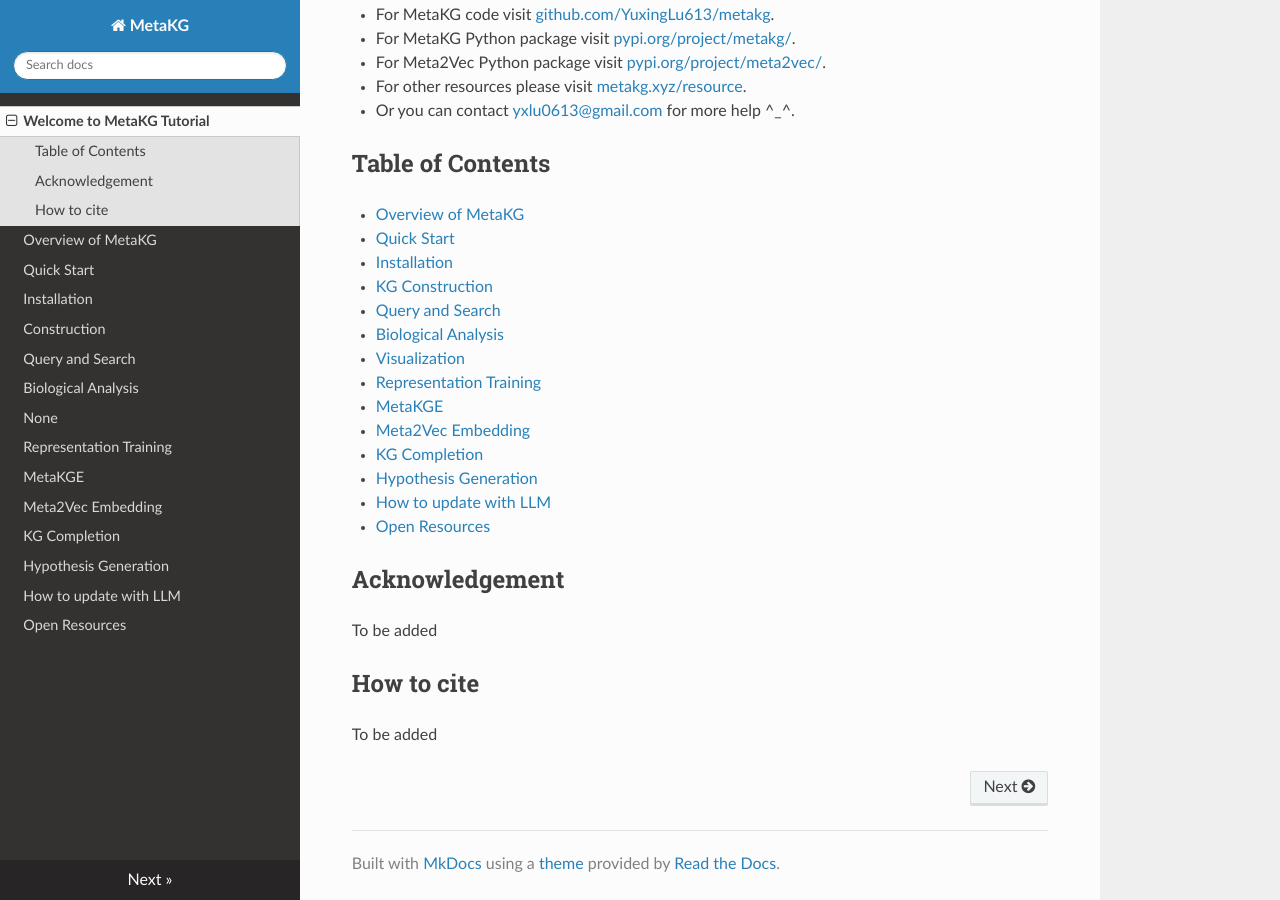
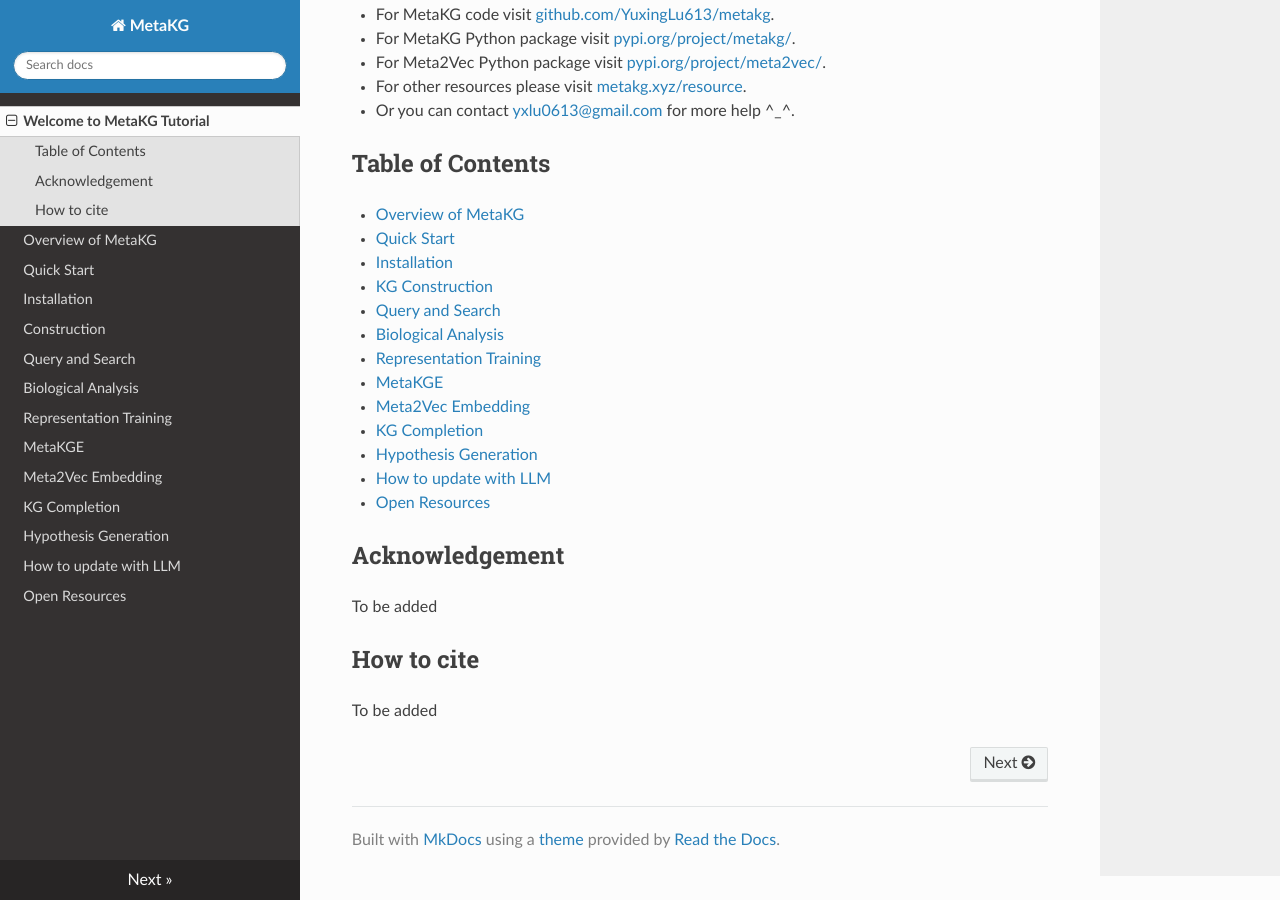
Before and after one commit to YuxingLu613/MetaKG-Tutorial, an MkDocs documentation site: the page built from docs/index.md, in a window 1280 px wide and 900 px high, scrolled down 1285 px. Built offline with MkDocs 1.6.1, drawn with Linux system fonts in a browser that asks for light colours; nearby versions of some CDN libraries.

Commit message:
update 2.17

```diff
--- a/docs/index.md
+++ b/docs/index.md
@@ -38,7 +38,6 @@
 * [KG Construction](./KG Construction.md)
 * [Query and Search](./Query and Search.md)
 * [Biological Analysis](./Biological Analysis.md)
-* [Visualization](./Visualization.md)
 * [Representation Training](./Representation Training.md)
 * [MetaKGE](./MetaKGE.md)
 * [Meta2Vec Embedding](./Meta2Vec Embedding.md)
--- a/mkdocs.yml
+++ b/mkdocs.yml
@@ -7,7 +7,6 @@
 - KG Construction.md
 - Query and Search.md
 - Biological Analysis.md
-- Visualization.md
 - Representation Training.md
 - MetaKGE.md
 - Meta2Vec Embedding.md
```
Also changed, not shown: docs/visualization.md (deleted, +0 -1 lines).
